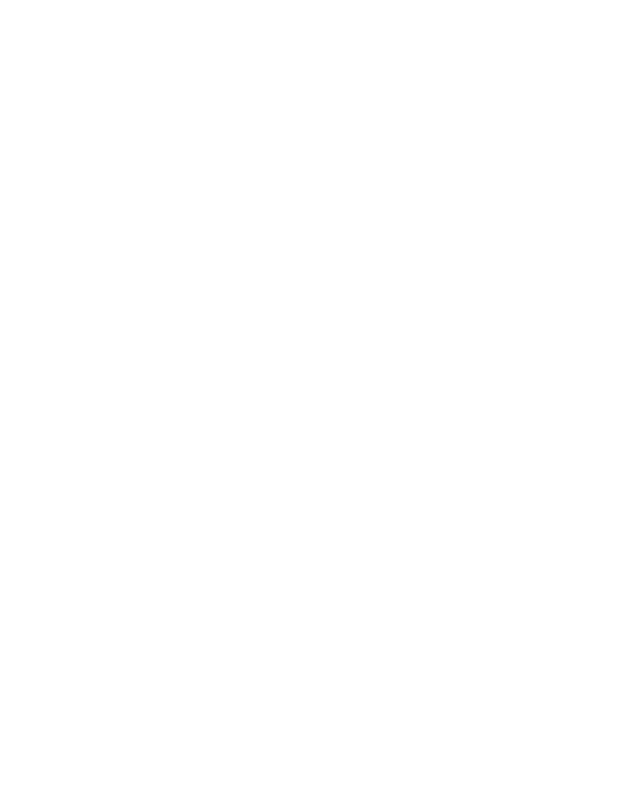
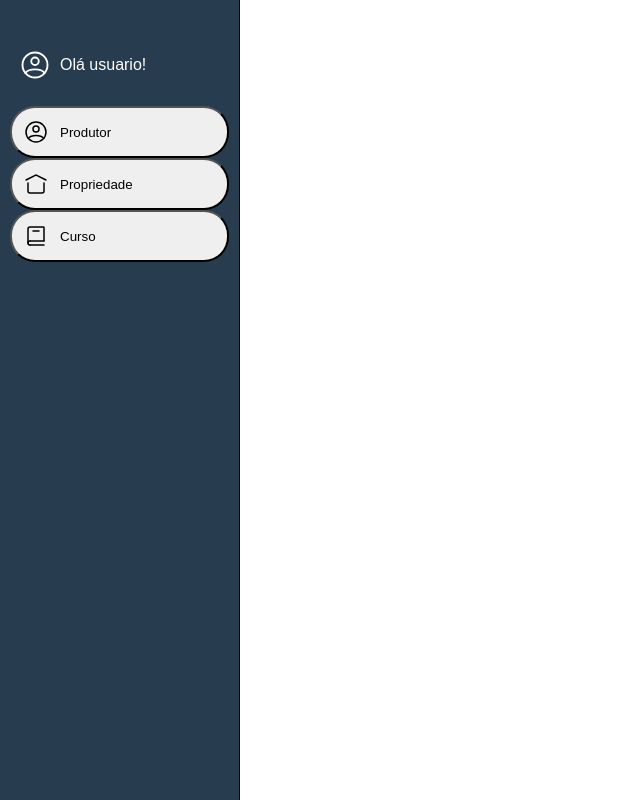
Before and after one commit to JoaoVVogel/Front-CrudJava, a plain HTML site: page index.html in a window 1280 px wide. Shown: the whole page, without its empty margins (0-640 px from the left). Drawn offline with Linux system fonts and the light colour scheme; some icons are missing.

Commit message:
index estruturado e estilizado

```diff
--- a/index.html
+++ b/index.html
@@ -3,10 +3,42 @@
 <head>
     <meta charset="UTF-8">
     <meta name="viewport" content="width=device-width, initial-scale=1.0">
-    <title>Document</title>
+    <title>Queijarias Biopark</title>
+    <link rel="stylesheet" href="style.css">
+    <link
+  rel="stylesheet"
+  href="https://cdn.jsdelivr.net/gh/iconoir-icons/iconoir@main/css/iconoir.css"
+/>
+
 </head>
 <body>
+    <aside class="sidebar">
+        <header class="sidebar-header">
+            <?xml version="1.0" encoding="UTF-8"?><svg width="30px" height="30px" stroke-width="1.5" viewBox="0 0 24 24" fill="none" xmlns="http://www.w3.org/2000/svg" color="#ffffff"><path d="M12 2C6.47715 2 2 6.47715 2 12C2 17.5228 6.47715 22 12 22C17.5228 22 22 17.5228 22 12C22 6.47715 17.5228 2 12 2Z" stroke="#ffffff" stroke-width="1.5" stroke-linecap="round" stroke-linejoin="round"></path><path d="M4.271 18.3457C4.271 18.3457 6.50002 15.5 12 15.5C17.5 15.5 19.7291 18.3457 19.7291 18.3457" stroke="#ffffff" stroke-width="1.5" stroke-linecap="round" stroke-linejoin="round"></path><path d="M12 12C13.6569 12 15 10.6569 15 9C15 7.34315 13.6569 6 12 6C10.3431 6 9 7.34315 9 9C9 10.6569 10.3431 12 12 12Z" stroke="#ffffff" stroke-width="1.5" stroke-linecap="round" stroke-linejoin="round"></path></svg>
+            <span>Olá usuario!</span>
+        </header>
+        <nav>
+            <button class="botao-sidebar">
+                <span>
+                    <?xml version="1.0" encoding="UTF-8"?><svg width="24px" height="24px" stroke-width="1.5" viewBox="0 0 24 24" fill="none" xmlns="http://www.w3.org/2000/svg" color="#000000"><path d="M12 2C6.47715 2 2 6.47715 2 12C2 17.5228 6.47715 22 12 22C17.5228 22 22 17.5228 22 12C22 6.47715 17.5228 2 12 2Z" stroke="#000000" stroke-width="1.5" stroke-linecap="round" stroke-linejoin="round"></path><path d="M4.271 18.3457C4.271 18.3457 6.50002 15.5 12 15.5C17.5 15.5 19.7291 18.3457 19.7291 18.3457" stroke="#000000" stroke-width="1.5" stroke-linecap="round" stroke-linejoin="round"></path><path d="M12 12C13.6569 12 15 10.6569 15 9C15 7.34315 13.6569 6 12 6C10.3431 6 9 7.34315 9 9C9 10.6569 10.3431 12 12 12Z" stroke="#000000" stroke-width="1.5" stroke-linecap="round" stroke-linejoin="round"></path></svg>
+                    <span>Produtor</span>
+                </span>
+            </button>
 
+            <button class="botao-sidebar">
+                <span>
+                    <?xml version="1.0" encoding="UTF-8"?><svg width="24px" height="24px" viewBox="0 0 24 24" stroke-width="1.5" fill="none" xmlns="http://www.w3.org/2000/svg" color="#000000"><path d="M2 8L11.7317 3.13416C11.9006 3.04971 12.0994 3.0497 12.2683 3.13416L22 8" stroke="#000000" stroke-width="1.5" stroke-linecap="round" stroke-linejoin="round"></path><path d="M20 11V19C20 20.1046 19.1046 21 18 21H6C4.89543 21 4 20.1046 4 19V11" stroke="#000000" stroke-width="1.5" stroke-linecap="round" stroke-linejoin="round"></path></svg>
+                    <span>Propriedade</span>
+                </span>
+            </button>
+            <button class="botao-sidebar">
+                <span>
+                    <?xml version="1.0" encoding="UTF-8"?><svg width="24px" stroke-width="1.5" height="24px" viewBox="0 0 24 24" fill="none" xmlns="http://www.w3.org/2000/svg" color="#000000"><path d="M4 19V5C4 3.89543 4.89543 3 6 3H19.4C19.7314 3 20 3.26863 20 3.6V16.7143" stroke="#000000" stroke-width="1.5" stroke-linecap="round"></path><path d="M6 17L20 17" stroke="#000000" stroke-width="1.5" stroke-linecap="round"></path><path d="M6 21L20 21" stroke="#000000" stroke-width="1.5" stroke-linecap="round"></path><path d="M6 21C4.89543 21 4 20.1046 4 19C4 17.8954 4.89543 17 6 17" stroke="#000000" stroke-width="1.5" stroke-linecap="round" stroke-linejoin="round"></path><path d="M9 7L15 7" stroke="#000000" stroke-width="1.5" stroke-linecap="round"></path></svg>
+                    <span>Curso</span>
+                </span>
+            </button>
+        </nav>
+    </aside>
 
 
 </body>
--- a/style.css
+++ b/style.css
@@ -0,0 +1,59 @@
+*{
+    box-sizing: border-box;
+}
+
+body{
+    margin: 0;
+    font-family: sans-serif;
+    color: white;
+}
+
+
+.sidebar{
+    background-color: rgba(39, 60, 78, 1);
+    position: fixed;
+    top: 0;
+    display: flex;
+    flex-direction: column;
+    align-items: flex-start;
+    width: 240px;
+    height: 100%;
+    padding: 40px 10px 30px 10px;
+    border-right: 1px solid black;
+}
+
+.sidebar-header{
+    color: white;
+    font-family: sans-serif;
+    display: inline-flex;
+    width: 100%;
+    margin-bottom: 16px;
+    text-align: left;
+    align-items: center;
+    padding: 10px;
+    gap: 10px;
+}
+
+
+.botao-sidebar{
+    width: 100%;
+    transition: transform 0.4s;
+    border-radius: 25px;
+    font-family: sans-serif;
+    cursor: pointer;
+    text-align: left;
+    padding: 0;
+}
+
+.botao-sidebar:hover{
+    background-color: rgb(210, 210, 210);
+    transform: scale(1.01);
+}
+
+.sidebar button > span{
+    display: inline-flex;
+    align-items: center;
+    gap: 12px;
+    height: 48px;
+    padding: 0px 16px 0px 12px;
+}
```
